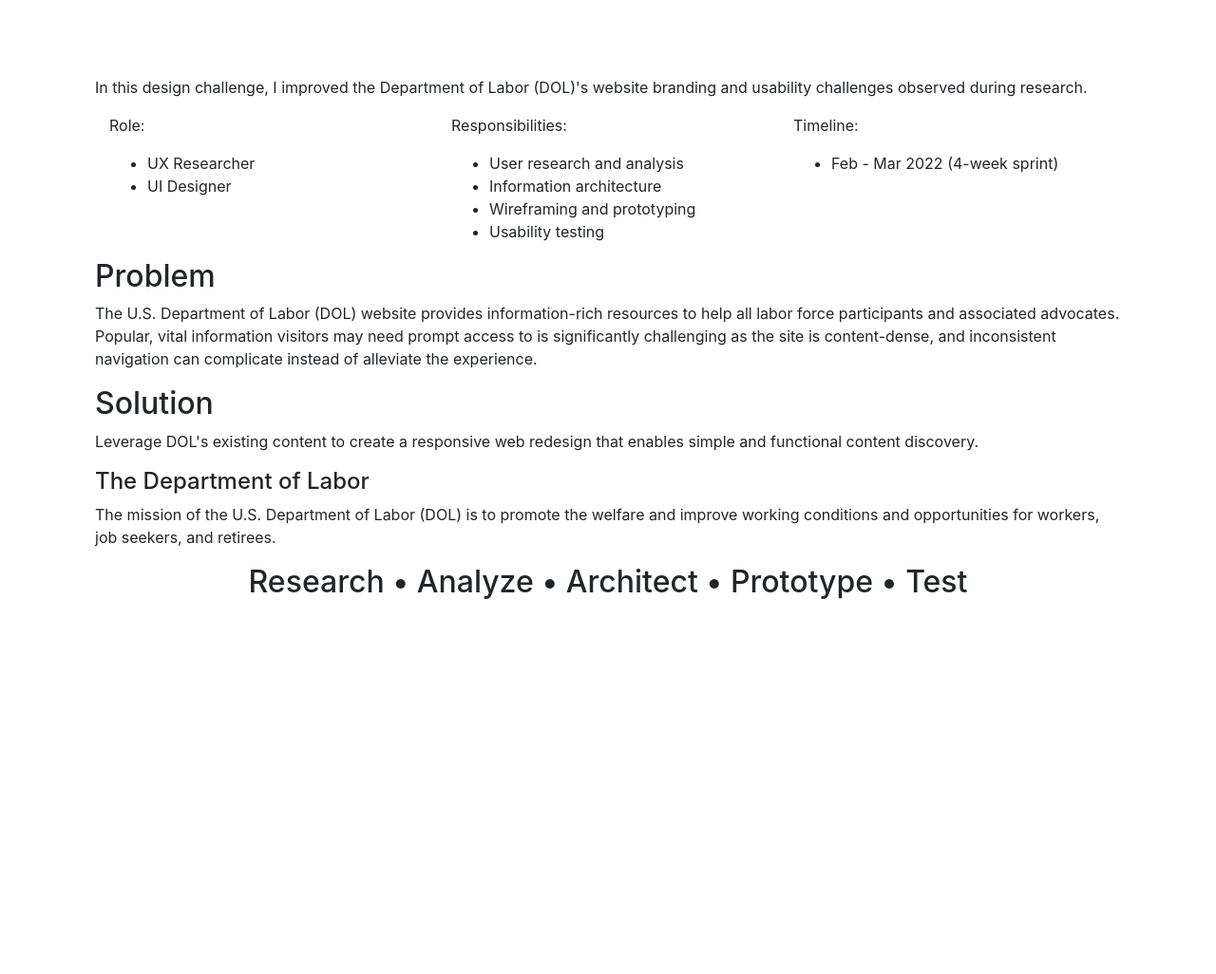
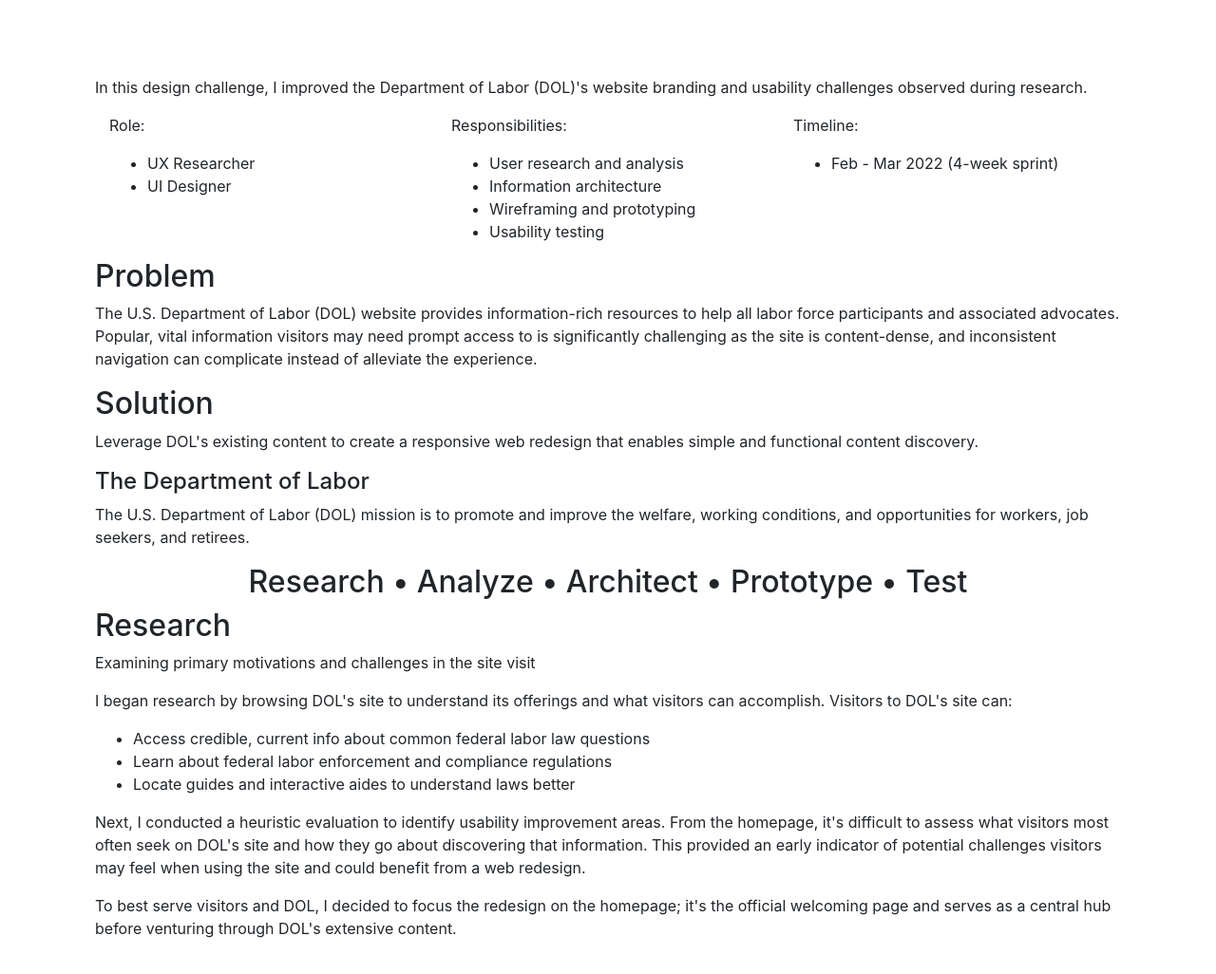
Before and after one commit to krisraybon/portfolio_cs_dol, a plain HTML site: page index.html in a window 1280 px wide. Shown: the whole page at 95% size. Before the commit the page ends 800 px from the top, so only its background shows below. Drawn offline with nearby package versions, Linux system fonts and the light colour scheme.

Commit message:
entered 'research' section text

```diff
--- a/index.html
+++ b/index.html
@@ -47,7 +47,7 @@
             </div>
             <div class="about">
                 <h4>The Department of Labor</h4>
-                <p>The mission of the U.S. Department of Labor (DOL) is to promote the welfare and improve working conditions and opportunities for workers, job seekers, and retirees.</p>
+                <p>The U.S. Department of Labor (DOL) mission is to promote and improve the welfare, working conditions, and opportunities for workers, job seekers, and retirees.</p>
             </div>
         </section>
     <!--Design process overview section-->
@@ -58,7 +58,18 @@
         </section>
     <!--Research section-->
         <section class="research">
-
+            <div class="research-content">
+                <h2>Research</h2>
+                <p>Examining primary motivations and challenges in the site visit</p>
+                <p>I began research by browsing DOL's site to understand its offerings and what visitors can accomplish. Visitors to DOL's site can:</p>
+                <ul>
+                    <li>Access credible, current info about common federal labor law questions</li>
+                    <li>Learn about federal labor enforcement and compliance regulations</li>
+                    <li>Locate guides and interactive aides to understand laws better</li>
+                </ul>
+                <p>Next, I conducted a heuristic evaluation to identify usability improvement areas. From the homepage, it's difficult to assess what visitors most often seek on DOL's site and how they go about discovering that information. This provided an early indicator of potential challenges visitors may feel when using the site and could benefit from a web redesign.</p>
+                <p>To best serve visitors and DOL, I decided to focus the redesign on the homepage; it's the official welcoming page and serves as a central hub before venturing through DOL's extensive content.</p>
+            </div>
         </section>
     <!--Analyze section-->
     <!--Architect section-->
```
